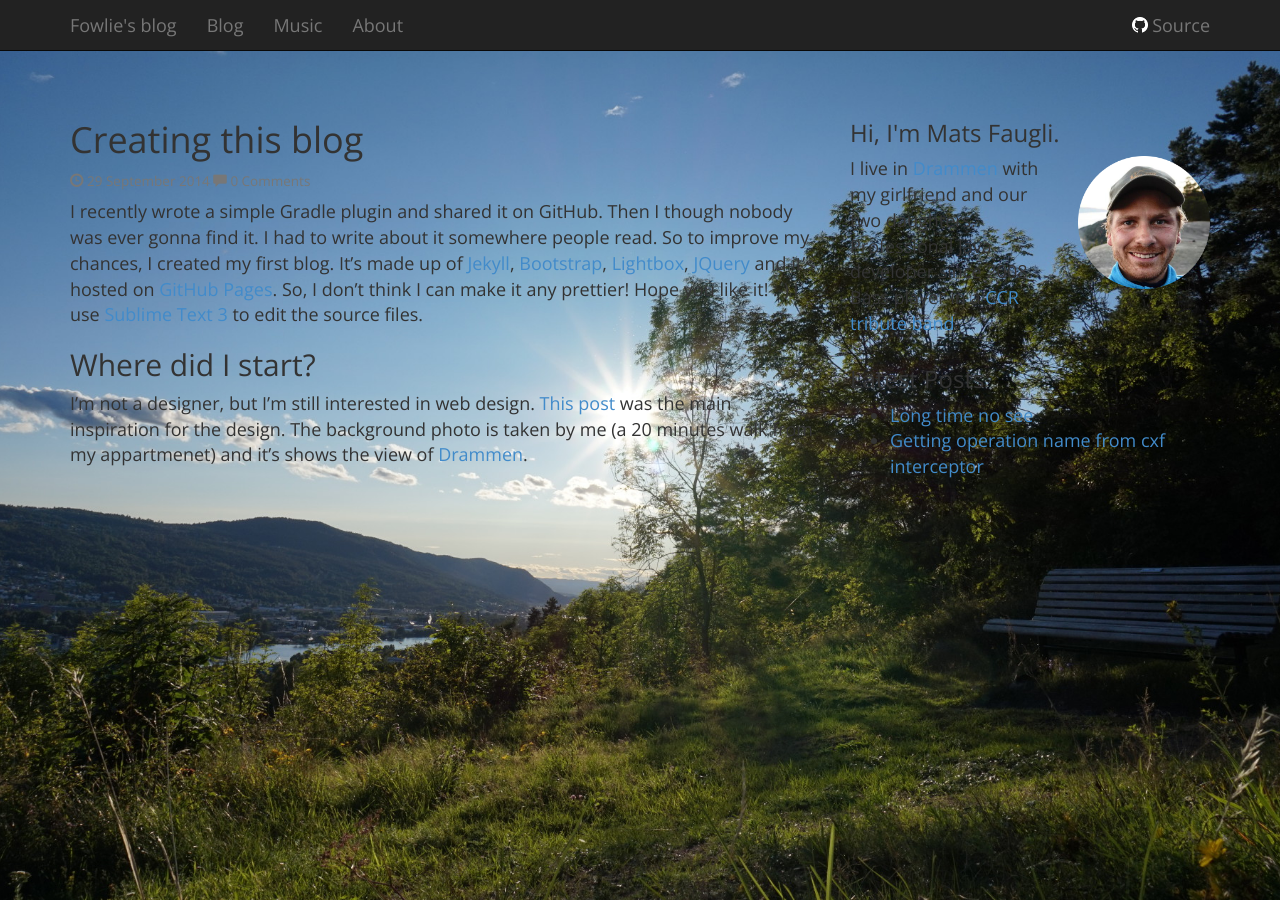
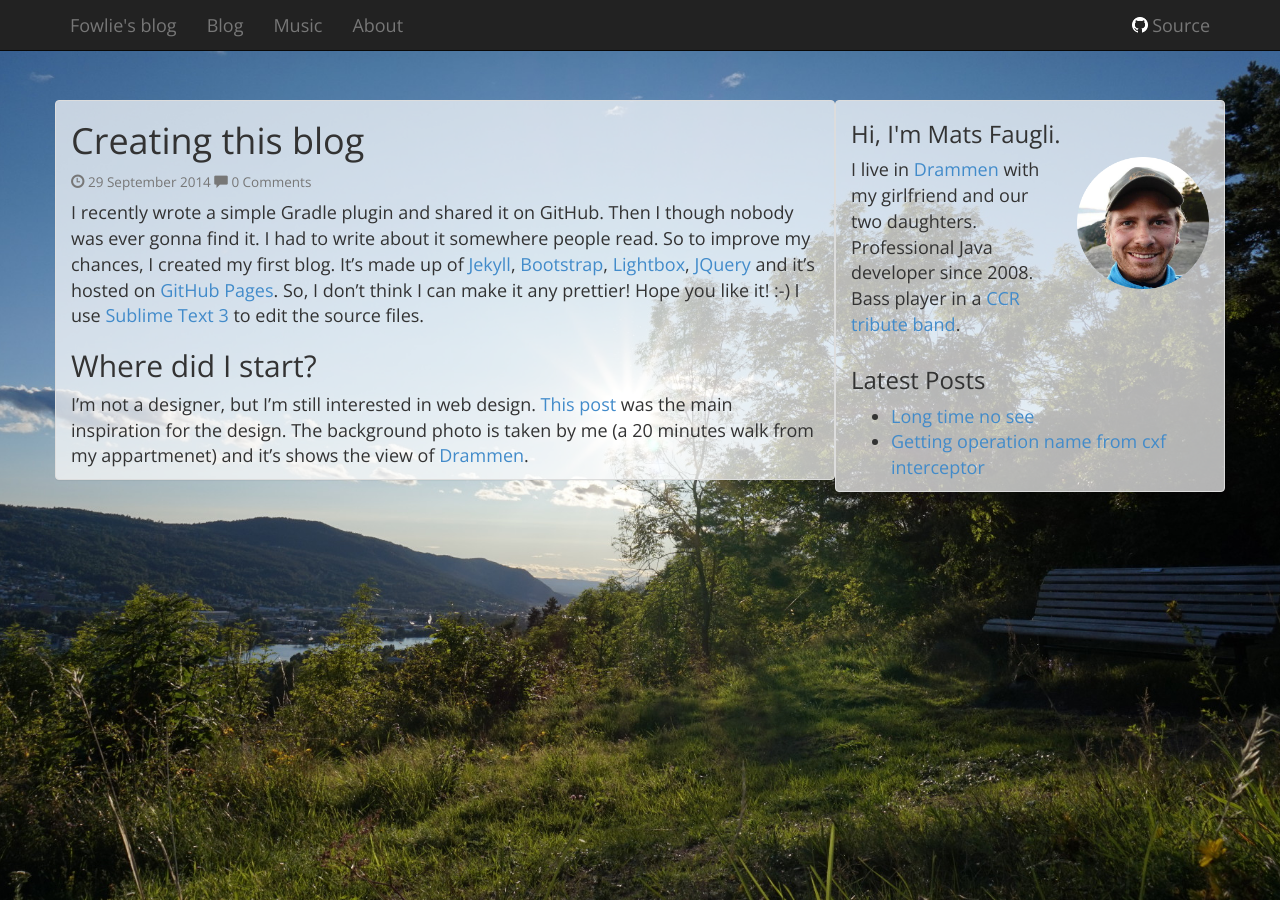
Before and after one commit to fowlie/fowlie.github.io, a Jekyll site: the page built from _posts/2014/2014-09-29-creating-this-blog.md, in a window 1280 px wide. Built offline with Jekyll 4.4.1, drawn with Linux system fonts in a browser that asks for light colours; nearby versions of some CDN libraries; comment, search, counter and statistics services are not loaded.

Commit message:
Split panel into small panels

```diff
--- a/_layouts/post.html
+++ b/_layouts/post.html
@@ -1,7 +1,7 @@
       {% include header.html %}
 
       <div class="row">
-        <div class="col-sm-8">
+        <div class="col-sm-8 panel panel-default">
           <h1>{{ page.title | capitalize }}</h1>
           <h4>
             <small><span class="glyphicon glyphicon-time"></span> {{ page.date | date_to_long_string }}
@@ -24,7 +24,7 @@
           <noscript>Please enable JavaScript to view the <a href="https://disqus.com/?ref_noscript" rel="nofollow">comments powered by Disqus.</a></noscript>
           {% endif %}
         </div>
-        <div class="col-sm-4">
+        <div class="col-sm-4 panel panel-default">
           {% include sidebar.html %}
         </div>
       </div>
```
